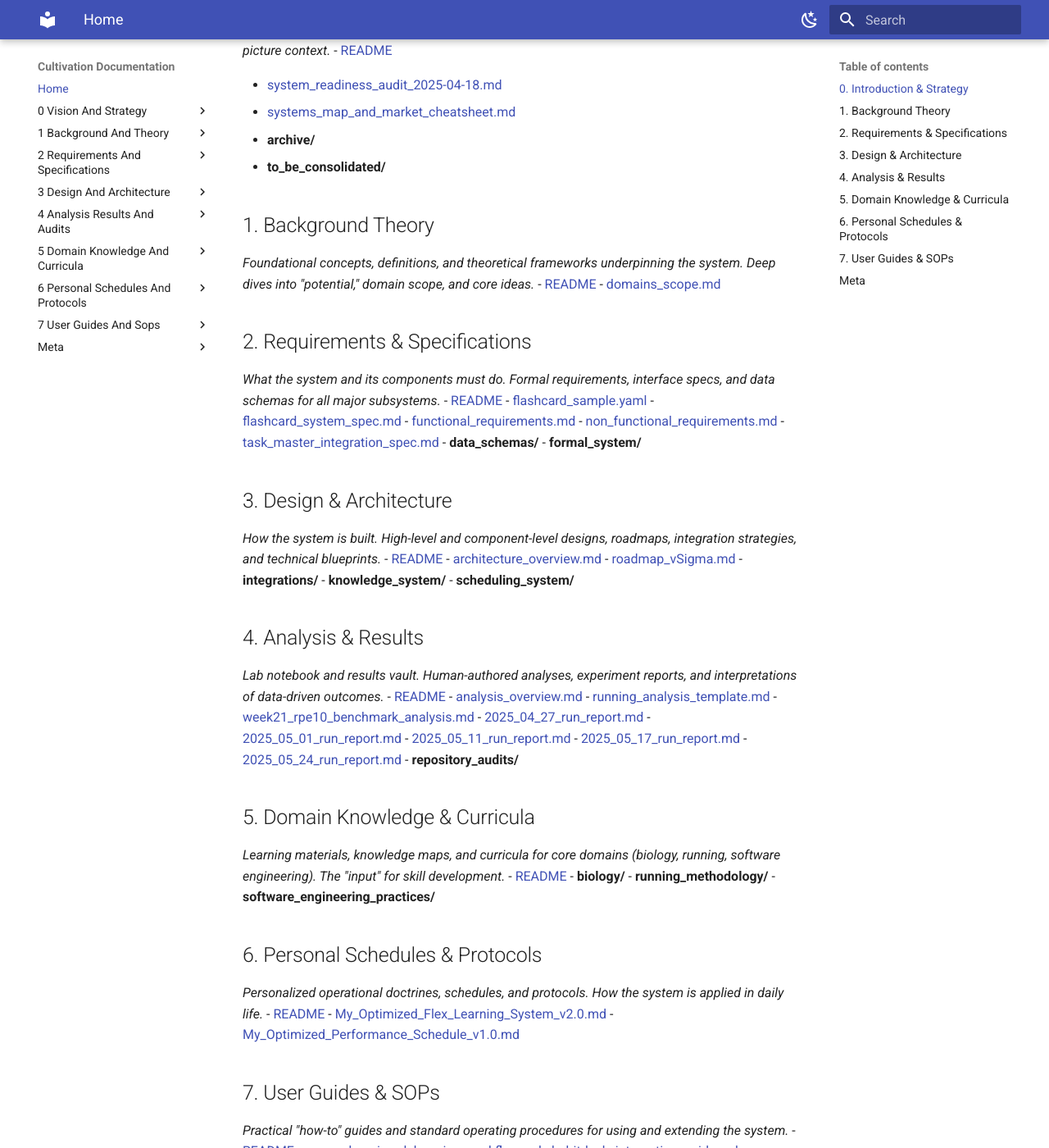
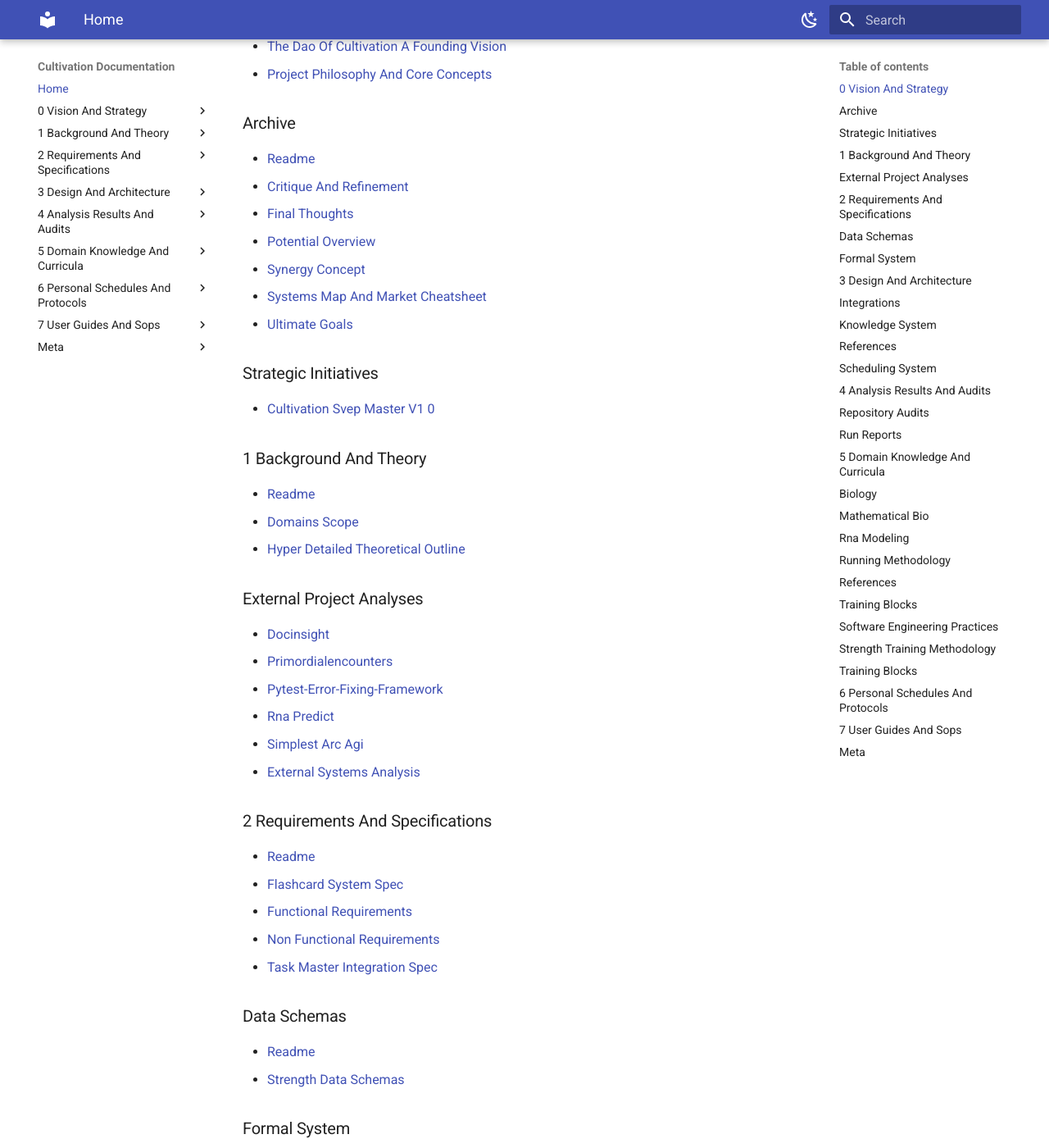
Before and after one commit to ImmortalDemonGod/Holistic-Performance-Enhancement, an MkDocs documentation site: the page built from cultivation/docs/index.md, in a window 1280 px wide and 1400 px high, scrolled down 366 px. Shown: the whole window at 82% size. Built offline with MkDocs 1.6.1 and Material for MkDocs 9.7.7, drawn with Linux system fonts in a browser that asks for light colours; some of the changed text lies outside the part shown.

Commit message:
📝 docs(index): update documentation table of contents
- enhance auto-generated table of contents for better navigation
- improve structure and visibility of document sections and links
- ensure consistent formatting throughout the documentation

```diff
--- a/cultivation/docs/index.md
+++ b/cultivation/docs/index.md
@@ -1,84 +1,187 @@
+<!-- AUTO-TOC-START -->
 # Cultivation Documentation
 
-> **Comprehensive Table of Contents**
+> **Comprehensive Table of Contents (Auto-generated)**
 
 Below is a hierarchical overview of all documentation sections, subfolders, and key files. Click any link to jump directly to that document.
 
 ---
 
-## 0. Introduction & Strategy
-*Vision, philosophy, and strategic framing for the Cultivation project. Start here for the "why" and big-picture context.*
-- [README](0_vision_and_strategy/README.md)
 
-- [system_readiness_audit_2025-04-18.md](4_analysis_results_and_audits/repository_audits/system_readiness_audit_2025-04-18.md)
-- [systems_map_and_market_cheatsheet.md](0_vision_and_strategy/archive/systems_map_and_market_cheatsheet.md)
-- **archive/**
-- **to_be_consolidated/**
+### 0 Vision And Strategy
 
-## 1. Background Theory
-*Foundational concepts, definitions, and theoretical frameworks underpinning the system. Deep dives into "potential," domain scope, and core ideas.*
-- [README](1_background_and_theory/README.md)
-- [domains_scope.md](1_background_and_theory/domains_scope.md)
+- [Readme](0_vision_and_strategy/README.md)
+- [The Dao Of Cultivation A Founding Vision](0_vision_and_strategy/The_Dao_of_Cultivation_A_Founding_Vision.md)
+- [Project Philosophy And Core Concepts](0_vision_and_strategy/project_philosophy_and_core_concepts.md)
 
-## 2. Requirements & Specifications
-*What the system and its components must do. Formal requirements, interface specs, and data schemas for all major subsystems.*
-- [README](2_requirements_and_specifications/README.md)
-- [flashcard_sample.yaml](2_requirements_and_specifications/flashcard_sample.yaml)
-- [flashcard_system_spec.md](2_requirements_and_specifications/flashcard_system_spec.md)
-- [functional_requirements.md](2_requirements_and_specifications/functional_requirements.md)
-- [non_functional_requirements.md](2_requirements_and_specifications/non_functional_requirements.md)
-- [task_master_integration_spec.md](2_requirements_and_specifications/task_master_integration_spec.md)
-- **data_schemas/**
-- **formal_system/**
+### Archive
 
-## 3. Design & Architecture
-*How the system is built. High-level and component-level designs, roadmaps, integration strategies, and technical blueprints.*
-- [README](3_design_and_architecture/README.md)
-- [architecture_overview.md](3_design_and_architecture/architecture_overview.md)
-- [roadmap_vSigma.md](3_design_and_architecture/roadmap_vSigma.md)
-- **integrations/**
-- **knowledge_system/**
-- **scheduling_system/**
+- [Readme](0_vision_and_strategy/archive/README.md)
+- [Critique And Refinement](0_vision_and_strategy/archive/critique_and_refinement.md)
+- [Final Thoughts](0_vision_and_strategy/archive/final_thoughts.md)
+- [Potential Overview](0_vision_and_strategy/archive/potential_overview.md)
+- [Synergy Concept](0_vision_and_strategy/archive/synergy_concept.md)
+- [Systems Map And Market Cheatsheet](0_vision_and_strategy/archive/systems_map_and_market_cheatsheet.md)
+- [Ultimate Goals](0_vision_and_strategy/archive/ultimate_goals.md)
 
-## 4. Analysis & Results
-*Lab notebook and results vault. Human-authored analyses, experiment reports, and interpretations of data-driven outcomes.*
-- [README](4_analysis_results_and_audits/README.md)
-- [analysis_overview.md](4_analysis_results_and_audits/analysis_overview.md)
-- [running_analysis_template.md](4_analysis_results_and_audits/running_analysis_template.md)
-- [week21_rpe10_benchmark_analysis.md](4_analysis_results_and_audits/week21_rpe10_benchmark_analysis.md)
-- [2025_04_27_run_report.md](4_analysis_results_and_audits/run_reports/2025_04_27_run_report.md)
-- [2025_05_01_run_report.md](4_analysis_results_and_audits/run_reports/2025_05_01_run_report.md)
-- [2025_05_11_run_report.md](4_analysis_results_and_audits/run_reports/2025_05_11_run_report.md)
-- [2025_05_17_run_report.md](4_analysis_results_and_audits/run_reports/2025_05_17_run_report.md)
-- [2025_05_24_run_report.md](4_analysis_results_and_audits/run_reports/2025_05_24_run_report.md)
-- **repository_audits/**
+### Strategic Initiatives
 
-## 5. Domain Knowledge & Curricula
-*Learning materials, knowledge maps, and curricula for core domains (biology, running, software engineering). The "input" for skill development.*
-- [README](5_domain_knowledge_and_curricula/README.md)
-- **biology/**
-- **running_methodology/**
-- **software_engineering_practices/**
+- [Cultivation Svep Master V1 0](0_vision_and_strategy/strategic_initiatives/CULTIVATION_SVEP_MASTER_V1_0.md)
 
-## 6. Personal Schedules & Protocols
-*Personalized operational doctrines, schedules, and protocols. How the system is applied in daily life.*
-- [README](6_personal_schedules_and_protocols/README.md)
-- [My_Optimized_Flex_Learning_System_v2.0.md](6_personal_schedules_and_protocols/My_Optimized_Flex_Learning_System_v2.0.md)
-- [My_Optimized_Performance_Schedule_v1.0.md](6_personal_schedules_and_protocols/My_Optimized_Performance_Schedule_v1.0.md)
+### 1 Background And Theory
 
-## 7. User Guides & SOPs
-*Practical "how-to" guides and standard operating procedures for using and extending the system.*
-- [README](7_user_guides_and_sops/README.md)
-- [comprehensive_debugging_workflow.md](7_user_guides_and_sops/comprehensive_debugging_workflow.md)
-- [habitdash_integration_guide.md](7_user_guides_and_sops/habitdash_integration_guide.md)
-- [literature_system_howto.md](7_user_guides_and_sops/literature_system_howto.md)
-- [operational_playbook.md](7_user_guides_and_sops/operational_playbook.md)
+- [Readme](1_background_and_theory/README.md)
+- [Domains Scope](1_background_and_theory/domains_scope.md)
+- [Hyper Detailed Theoretical Outline](1_background_and_theory/hyper_detailed_theoretical_outline.md)
 
-## Meta
-*Project audits, progress tracking, and meta-level documentation about the repository itself.*
-- [README](meta/README.md)
-- [repository_progress_audit_2025-05-31.md](meta/repository_progress_audit_2025-05-31.md)
+### External Project Analyses
 
----
+- [Docinsight](1_background_and_theory/external_project_analyses/DocInsight.md)
+- [Primordialencounters](1_background_and_theory/external_project_analyses/PrimordialEncounters.md)
+- [Pytest-Error-Fixing-Framework](1_background_and_theory/external_project_analyses/Pytest-Error-Fixing-Framework.md)
+- [Rna Predict](1_background_and_theory/external_project_analyses/RNA_PREDICT.md)
+- [Simplest Arc Agi](1_background_and_theory/external_project_analyses/Simplest_ARC_AGI.md)
+- [External Systems Analysis](1_background_and_theory/external_project_analyses/external_systems_analysis.md)
 
-**Subfolders** (e.g., `archive/`, `to_be_consolidated/`, `biology/`, etc.) contain additional documents and are browsable via the sidebar or by navigating into their directories.
+### 2 Requirements And Specifications
+
+- [Readme](2_requirements_and_specifications/README.md)
+- [Flashcard System Spec](2_requirements_and_specifications/flashcard_system_spec.md)
+- [Functional Requirements](2_requirements_and_specifications/functional_requirements.md)
+- [Non Functional Requirements](2_requirements_and_specifications/non_functional_requirements.md)
+- [Task Master Integration Spec](2_requirements_and_specifications/task_master_integration_spec.md)
+
+### Data Schemas
+
+- [Readme](2_requirements_and_specifications/data_schemas/README.md)
+- [Strength Data Schemas](2_requirements_and_specifications/data_schemas/strength_data_schemas.md)
+
+### Formal System
+
+- [Readme](2_requirements_and_specifications/formal_system/README.md)
+- [Lean Guide](2_requirements_and_specifications/formal_system/lean_guide.md)
+- [Lean Tools](2_requirements_and_specifications/formal_system/lean_tools.md)
+- [Math Stack](2_requirements_and_specifications/formal_system/math_stack.md)
+
+### 3 Design And Architecture
+
+- [Readme](3_design_and_architecture/README.md)
+- [Architecture Overview](3_design_and_architecture/architecture_overview.md)
+- [Roadmap Vsigma](3_design_and_architecture/roadmap_vSigma.md)
+
+### Integrations
+
+- [Readme](3_design_and_architecture/integrations/README.md)
+
+### Knowledge System
+
+- [Readme](3_design_and_architecture/knowledge_system/README.md)
+- [Flashcard Anki Addon Design](3_design_and_architecture/knowledge_system/flashcard_anki_addon_design.md)
+- [Flashcard Self Assessment Design](3_design_and_architecture/knowledge_system/flashcard_self_assessment_design.md)
+- [Knowledge Acquistion Analysis](3_design_and_architecture/knowledge_system/knowledge_acquistion_analysis.md)
+- [Knowledge Creation And Validation](3_design_and_architecture/knowledge_system/knowledge_creation_and_validation.md)
+- [Knowledge Measurement Theory](3_design_and_architecture/knowledge_system/knowledge_measurement_theory.md)
+- [Literature System Overview](3_design_and_architecture/knowledge_system/literature_system_overview.md)
+- [User Experience Knowledge System](3_design_and_architecture/knowledge_system/user_experience_knowledge_system.md)
+
+### References
+
+- [Readme](3_design_and_architecture/knowledge_system/references/README.md)
+- [Knowledge Creation And Validation Supporting Report](3_design_and_architecture/knowledge_system/references/knowledge_creation_and_validation_supporting_report.md)
+
+### Scheduling System
+
+- [Focuspredictor Techspec V1.1](3_design_and_architecture/scheduling_system/FocusPredictor_TechSpec_v1.1.md)
+- [Readme](3_design_and_architecture/scheduling_system/README.md)
+- [Scheduling Oversized Tasks Strategy V1.0](3_design_and_architecture/scheduling_system/scheduling_oversized_tasks_strategy_v1.0.md)
+
+### 4 Analysis Results And Audits
+
+- [Readme](4_analysis_results_and_audits/README.md)
+- [Analysis Overview](4_analysis_results_and_audits/analysis_overview.md)
+- [Running Analysis Template](4_analysis_results_and_audits/running_analysis_template.md)
+- [Week21 Rpe10 Benchmark Analysis](4_analysis_results_and_audits/week21_rpe10_benchmark_analysis.md)
+
+### Repository Audits
+
+- [Architectural Review And Task Consolidation 2025-05-29](4_analysis_results_and_audits/repository_audits/architectural_review_and_task_consolidation_2025-05-29.md)
+- [System Readiness Audit 2025-04-18](4_analysis_results_and_audits/repository_audits/system_readiness_audit_2025-04-18.md)
+
+### Run Reports
+
+- [2025 04 27 Run Report](4_analysis_results_and_audits/run_reports/2025_04_27_run_report.md)
+- [2025 05 01 Run Report](4_analysis_results_and_audits/run_reports/2025_05_01_run_report.md)
+- [2025 05 11 Run Report](4_analysis_results_and_audits/run_reports/2025_05_11_run_report.md)
+- [2025 05 17 Run Report](4_analysis_results_and_audits/run_reports/2025_05_17_run_report.md)
+- [2025 05 24 Run Report](4_analysis_results_and_audits/run_reports/2025_05_24_run_report.md)
+
+### 5 Domain Knowledge And Curricula
+
+- [Readme](5_domain_knowledge_and_curricula/README.md)
+
+### Biology
+
+- [Readme](5_domain_knowledge_and_curricula/biology/README.md)
+
+### Mathematical Bio
+
+- [Readme](5_domain_knowledge_and_curricula/biology/MATHEMATICAL_BIO/README.md)
+- [Chapter 1 Single Species](5_domain_knowledge_and_curricula/biology/MATHEMATICAL_BIO/chapter_1_single_species.md)
+- [Section 1 Test](5_domain_knowledge_and_curricula/biology/MATHEMATICAL_BIO/section_1_test.md)
+
+### Rna Modeling
+
+- [Readme](5_domain_knowledge_and_curricula/biology/RNA_MODELING/README.md)
+- [Reports](5_domain_knowledge_and_curricula/biology/RNA_MODELING/REPORTS.md)
+- [Skill Map Csm Pillar1](5_domain_knowledge_and_curricula/biology/RNA_MODELING/SKILL_MAP_CSM_pillar1.md)
+- [Skill Map Csm Pillar2](5_domain_knowledge_and_curricula/biology/RNA_MODELING/SKILL_MAP_CSM_pillar2.md)
+- [Skill Map Csm Pillar3](5_domain_knowledge_and_curricula/biology/RNA_MODELING/SKILL_MAP_CSM_pillar3.md)
+- [Skill Map Csm Pillar4](5_domain_knowledge_and_curricula/biology/RNA_MODELING/SKILL_MAP_CSM_pillar4.md)
+- [Rna-Modeling P1-Foundations Week1-7Day](5_domain_knowledge_and_curricula/biology/RNA_MODELING/rna-modeling_p1-foundations_week1-7day.md)
+- [Rna Tasks Hpe Metadata V1.0](5_domain_knowledge_and_curricula/biology/RNA_MODELING/rna_tasks_hpe_metadata_v1.0.md)
+
+### Running Methodology
+
+- [Readme](5_domain_knowledge_and_curricula/running_methodology/README.md)
+
+### References
+
+- [Long Distance Running Principles](5_domain_knowledge_and_curricula/running_methodology/references/long_distance_running_principles.md)
+- [Pace And Hr Zones](5_domain_knowledge_and_curricula/running_methodology/references/pace_and_hr_zones.md)
+- [Running Performance Prediction Concepts](5_domain_knowledge_and_curricula/running_methodology/references/running_performance_prediction_concepts.md)
+
+### Training Blocks
+
+- [Base Ox Block](5_domain_knowledge_and_curricula/running_methodology/training_blocks/base_ox_block.md)
+- [Synergistic Performance Amplification Block W22 W25 V1](5_domain_knowledge_and_curricula/running_methodology/training_blocks/synergistic_performance_amplification_block_w22_w25_v1.md)
+
+### Software Engineering Practices
+
+- [Readme](5_domain_knowledge_and_curricula/software_engineering_practices/README.md)
+
+### Strength Training Methodology
+
+
+### Training Blocks
+
+- [Strength Block Prototype V2025-Q2](5_domain_knowledge_and_curricula/strength_training_methodology/training_blocks/strength_block_prototype_v2025-Q2.md)
+
+### 6 Personal Schedules And Protocols
+
+- [My Optimized Flex Learning System V2.0](6_personal_schedules_and_protocols/My_Optimized_Flex_Learning_System_v2.0.md)
+- [My Optimized Performance Schedule V1.0](6_personal_schedules_and_protocols/My_Optimized_Performance_Schedule_v1.0.md)
+- [Readme](6_personal_schedules_and_protocols/README.md)
+
+### 7 User Guides And Sops
+
+- [Readme](7_user_guides_and_sops/README.md)
+- [Comprehensive Debugging Workflow](7_user_guides_and_sops/comprehensive_debugging_workflow.md)
+- [Habitdash Integration Guide](7_user_guides_and_sops/habitdash_integration_guide.md)
+- [Literature System Howto](7_user_guides_and_sops/literature_system_howto.md)
+- [Operational Playbook](7_user_guides_and_sops/operational_playbook.md)
+
+### Meta
+
+- [Readme](meta/README.md)
+- [Repository Progress Audit 2025-05-31](meta/repository_progress_audit_2025-05-31.md)
+<!-- AUTO-TOC-END -->
```
Also changed, not shown: 1 other file.
